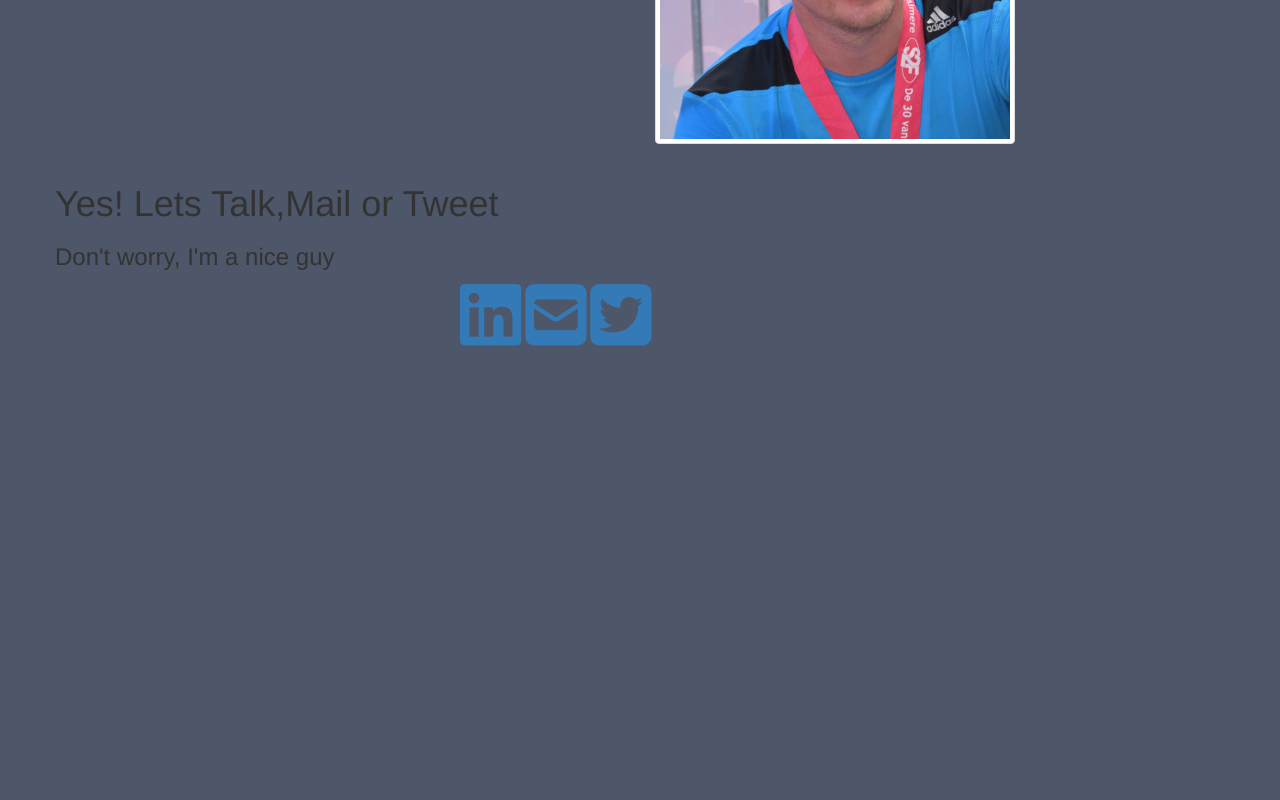
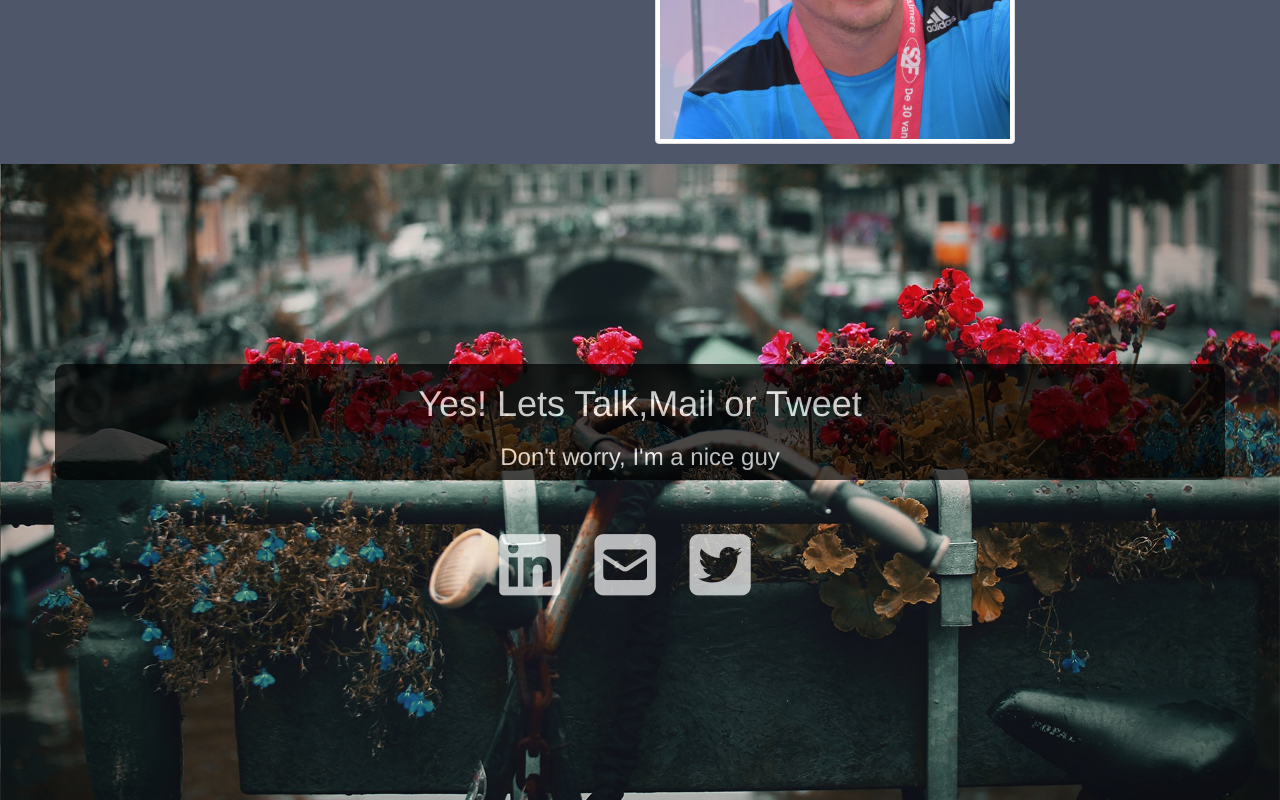
Before and after one commit to pieterfeenstra/pieterfeenstra.github.io, a plain HTML site: page index.html in a window 1280 px wide. Shown: the part 1113-1913 px from the top of the page. Before the commit the page ends 1464 px from the top, so only its background shows below. Drawn offline with nearby package versions, Linux system fonts and the light colour scheme.

Commit message:
Update maincss.css

```diff
--- a/css/maincss.css
+++ b/css/maincss.css
@@ -1,7 +1,7 @@
 body{
     background-color: #4E576A;
-    margin: 0px;
-    padding:0px;
+    padding: 0px;
+    margin:0px;
 }
 
 
@@ -49,12 +49,10 @@ body{
 /* 3 sections */
 .threesections{
   text-align: center;
-
   margin-top: -150px;
   margin-left: 10px;
   margin-right: 10px;
   margin-bottom: 30px;
-
 }
 
 .left h2{
@@ -74,9 +72,6 @@ body{
   margin-bottom: 10px;
   margin-right: 25px;
 
-
-
-
 }
 .middle h2{
   margin-bottom: 30px;
@@ -94,9 +89,6 @@ body{
   margin-right: 25px;
   margin-bottom: 10px;
   font-size: 15px;
-
-
-
 }
 
 .right h2{
@@ -120,3 +112,37 @@ body{
   font-weight: lighter;
   color:#fff;
 }
+
+.contact{
+  background: url('../images/amsterdam.jpeg') no-repeat center center fixed;
+  background-size: cover;
+
+}
+
+.description{
+	margin-bottom: 50px;
+	margin-top: 200px;
+	text-align: center;
+	background-color: black;
+	opacity: 0.7;
+	border-radius: 10px;
+  color: #fff;
+}
+
+.description-text{
+	color: #fff;
+	background-color: black;
+	opacity: 0.7;
+	border-radius: 10px;
+	height: 100px;
+}
+
+.fa {
+  color:#fff;
+	opacity: 0.7;
+	margin-right: 30px;
+}
+.glyphs{
+  text-align: center;
+  padding-bottom: 200px;
+}
```
